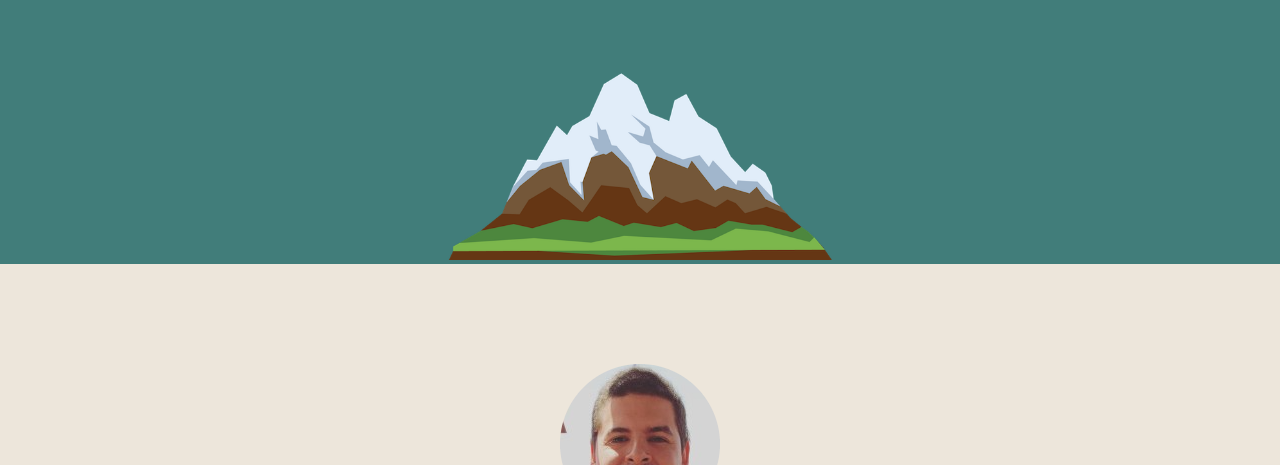
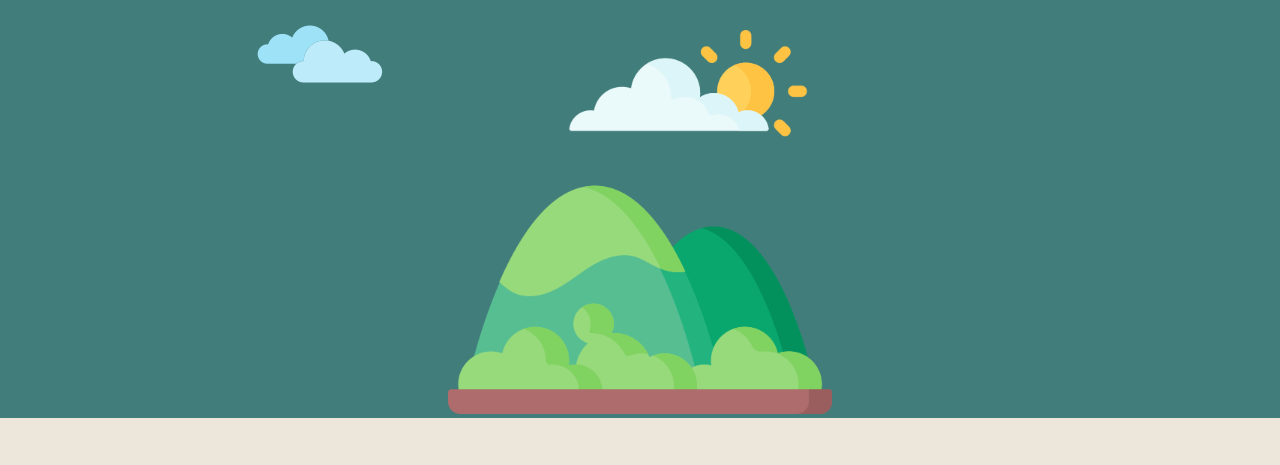
Before and after one commit to ngougain/rs, a plain HTML site: page index.html in a window 1280 px wide. Shown: the part 335-800 px from the top of the page. Drawn offline with Linux system fonts and the light colour scheme.

Commit message:
Update index.html

```diff
--- a/index.html
+++ b/index.html
@@ -17,7 +17,7 @@
         <h1>I'm Nicolas.</h1>
         <h2 class="top-h2">a <span class="it">IT</span> Engineer.</h2>
         <img class="bottom-cloud" src="images/cloud-2.png" alt="cloud-img">
-        <img class="top-mountain" src="images/mountain.png" alt="mountain-img">
+        <img class="top-mountain" src="images/mountain-2.png" alt="mountain-img">
     </div>
     <div class="middle-container">
         <div class="profile">
```
